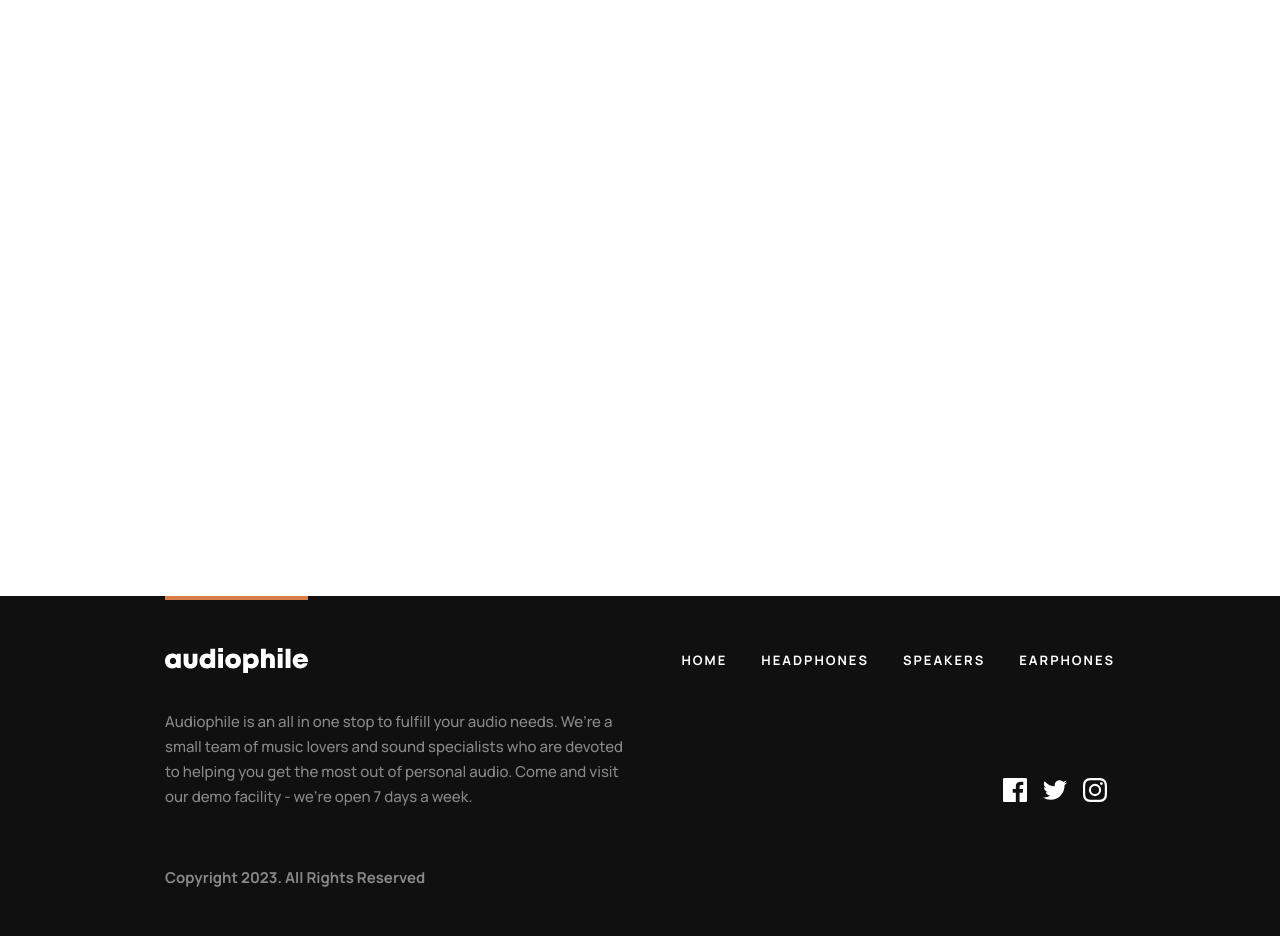
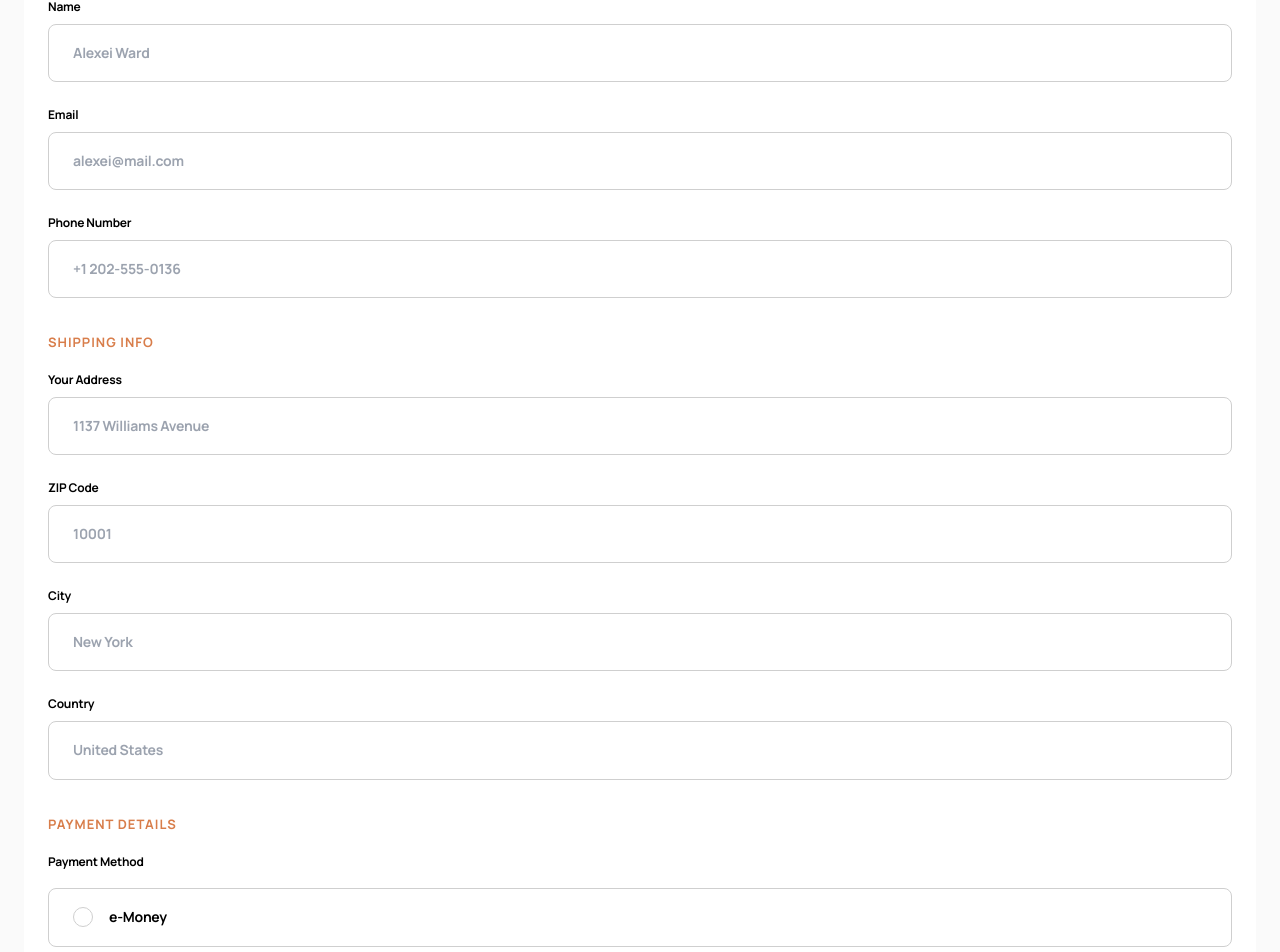
Before and after one commit to mehdi-zibout/audiophile-ecommerce, a Next.js app: page /checkout in a window 1280 px wide. Shown: the part 299-1251 px from the top of the page. Built offline with nearby package versions, Linux system fonts and the light colour scheme.

Commit message:
some work on checkout page

```diff
--- a/app/checkout/page.tsx
+++ b/app/checkout/page.tsx
@@ -1,3 +1,4 @@
+"use client";
 import Image from "next/image";
 import { Manrope } from "@next/font/google";
 import styles from "./page.module.css";
@@ -12,11 +13,148 @@ import Showcase1 from "@/components/Showcase1";
 import Showcase2 from "@/components/Showcase2";
 import Showcase3 from "@/components/Showcase3";
 import ProductCatView from "@/components/ProductCatView";
+import Card from "@/components/Card";
+import { ButtonHTMLAttributes, DetailedHTMLProps, useState } from "react";
 
 export default function Home() {
+  const [cad, setCad] = useState(false);
   return (
     <>
-      <main className={"bg-white  font-bold min-h-screen "}>checkout</main>
+      <main className={"bg-[#FAFAFA] min-h-screen px-6 py-4 "}>
+        <button className="btn btn-ghost capitalize p-0 mb-6">go back</button>
+        <div className="">
+          <Card className="p-6 text-black">
+            <h1 className="uppercase text-[1.75rem] font-bold tracking-[1px] mb-8">
+              checkout
+            </h1>
+            <form onSubmit={(e) => e.preventDefault()}>
+              <h2 className="text-subtitle uppercase text-[#D87D4A] mb-4">
+                Billing details
+              </h2>
+              <label className="input-label block">
+                Name
+                <input
+                  type="text"
+                  name="name"
+                  id="name"
+                  placeholder="Alexei Ward"
+                  className="input block mt-2"
+                />
+              </label>
+              <label className="input-label mt-6 capitalize block">
+                email
+                <input
+                  type="text"
+                  name="email"
+                  id="email"
+                  placeholder="alexei@mail.com"
+                  className="input block mt-2"
+                />
+              </label>
+              <label className="input-label mt-6 capitalize block">
+                Phone Number
+                <input
+                  type="text"
+                  name="phone"
+                  id="phone"
+                  placeholder="+1 202-555-0136"
+                  className="input block mt-2"
+                />
+              </label>
+              <h2 className="text-subtitle uppercase text-[#D87D4A] mb-4 mt-8">
+                shipping info
+              </h2>
+              <label className="input-label block">
+                Your Address
+                <input
+                  type="text"
+                  name="address"
+                  id="address"
+                  placeholder="1137 Williams Avenue"
+                  className="input block mt-2"
+                />
+              </label>
+              <label className="input-label mt-6 capitalize block">
+                ZIP Code
+                <input
+                  type="text"
+                  name="zipcode"
+                  id="zipcode"
+                  placeholder="10001"
+                  className="input block mt-2"
+                />
+              </label>
+              <label className="input-label mt-6 capitalize block">
+                City
+                <input
+                  type="text"
+                  name="city"
+                  id="city"
+                  placeholder="New York"
+                  className="input block mt-2"
+                />
+              </label>
+              <label className="input-label mt-6 capitalize block">
+                Country
+                <input
+                  type="text"
+                  name="country"
+                  id="country"
+                  placeholder="United States"
+                  className="input block mt-2"
+                />
+              </label>
+              <h2 className="text-subtitle uppercase text-[#D87D4A] mb-4 mt-8">
+                payment details
+              </h2>
+              <label className="input-label block">
+                Payment Method
+                <CheckboxInput
+                  onClick={() => setCad(true)}
+                  className="mt-[17px]"
+                  isOn={cad}
+                >
+                  e-Money
+                </CheckboxInput>
+                <CheckboxInput
+                  onClick={() => setCad(false)}
+                  className="mt-4"
+                  isOn={!cad}
+                >
+                  Cash on Delivery
+                </CheckboxInput>
+              </label>
+            </form>
+          </Card>
+        </div>
+      </main>
     </>
   );
 }
+
+function CheckboxInput({ isOn, className, children, ...props }: CheckboxProps) {
+  return (
+    <button
+      {...props}
+      className={`input flex ${
+        isOn
+          ? "border-[#D87D4A]"
+          : "border-[#CFCFCF] focus-within:border-[#CFCFCF] "
+      } ${className}`}
+    >
+      <div
+        className={`capitalize mr-4 rounded-full h-[20px] w-[20px]  border-[1px] border-[#CFCFCF] flex justify-center items-center`}
+      >
+        {isOn && (
+          <div className="w-[10px] h-[10px] rounded-full bg-[#D87D4A]"></div>
+        )}
+      </div>
+      {children}
+    </button>
+  );
+}
+
+type CheckboxProps = { isOn: boolean } & DetailedHTMLProps<
+  ButtonHTMLAttributes<HTMLButtonElement>,
+  HTMLButtonElement
+>;
--- a/app/globals.css
+++ b/app/globals.css
@@ -20,10 +20,13 @@
     @apply text-black text-opacity-50 hover:text-[#D87D4A] hover:text-opacity-100
   }
   .input {
-    @apply text-[0.875rem] leading-[19.12px] tracking-[-0.25px] text-black placeholder:text-opacity-40 rounded-lg border border-[#CFCFCF] pt-[18px] pb-[19px] px-6 outline-none shadow-none focus-within:border-[#D87D4A]
+    @apply w-full text-[0.875rem] leading-[19.12px] tracking-[-0.25px] text-black placeholder:font-bold placeholder:tracking-[-0.25px] placeholder:text-opacity-40 rounded-lg border border-[#CFCFCF] pt-[18px] pb-[19px] px-6 outline-none shadow-none focus-within:border-[#D87D4A]
   }
   .input-error {
     @apply border-[#CD2C2C] border-2 focus-within:border-[#CD2C2C]
+  }
+  .input-label {
+    @apply text-[0.75rem] font-bold tracking-[-0.21px] text-black
   }
 }
 
--- /dev/null
+++ b/components/Card.tsx
@@ -0,0 +1,13 @@
+import type { DetailedHTMLProps, HTMLAttributes } from "react";
+
+function Card(
+  props: DetailedHTMLProps<HTMLAttributes<HTMLDivElement>, HTMLDivElement>
+) {
+  return (
+    <div className={"bg-white rounded-lg " + props.className}>
+      {props.children}
+    </div>
+  );
+}
+
+export default Card;
```
